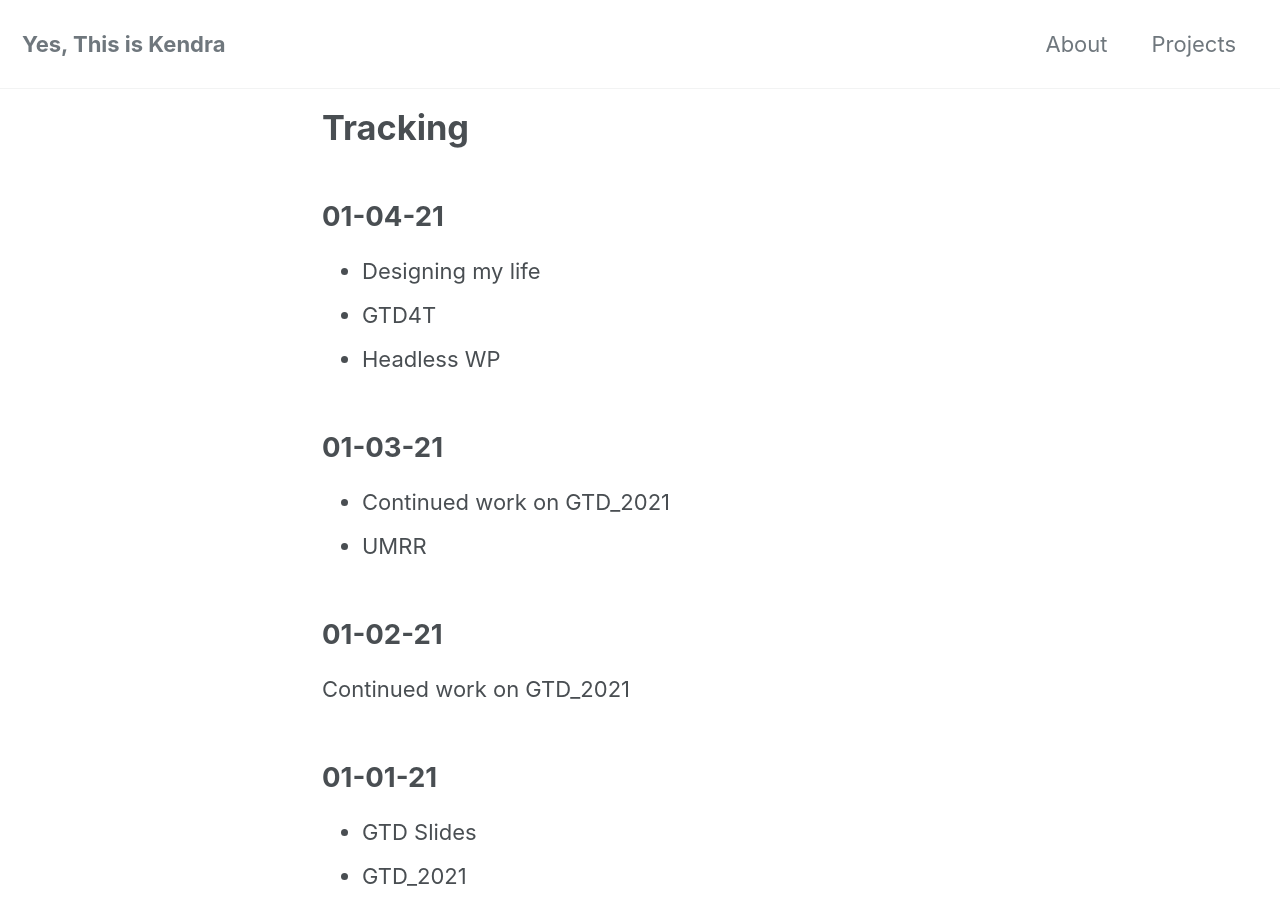
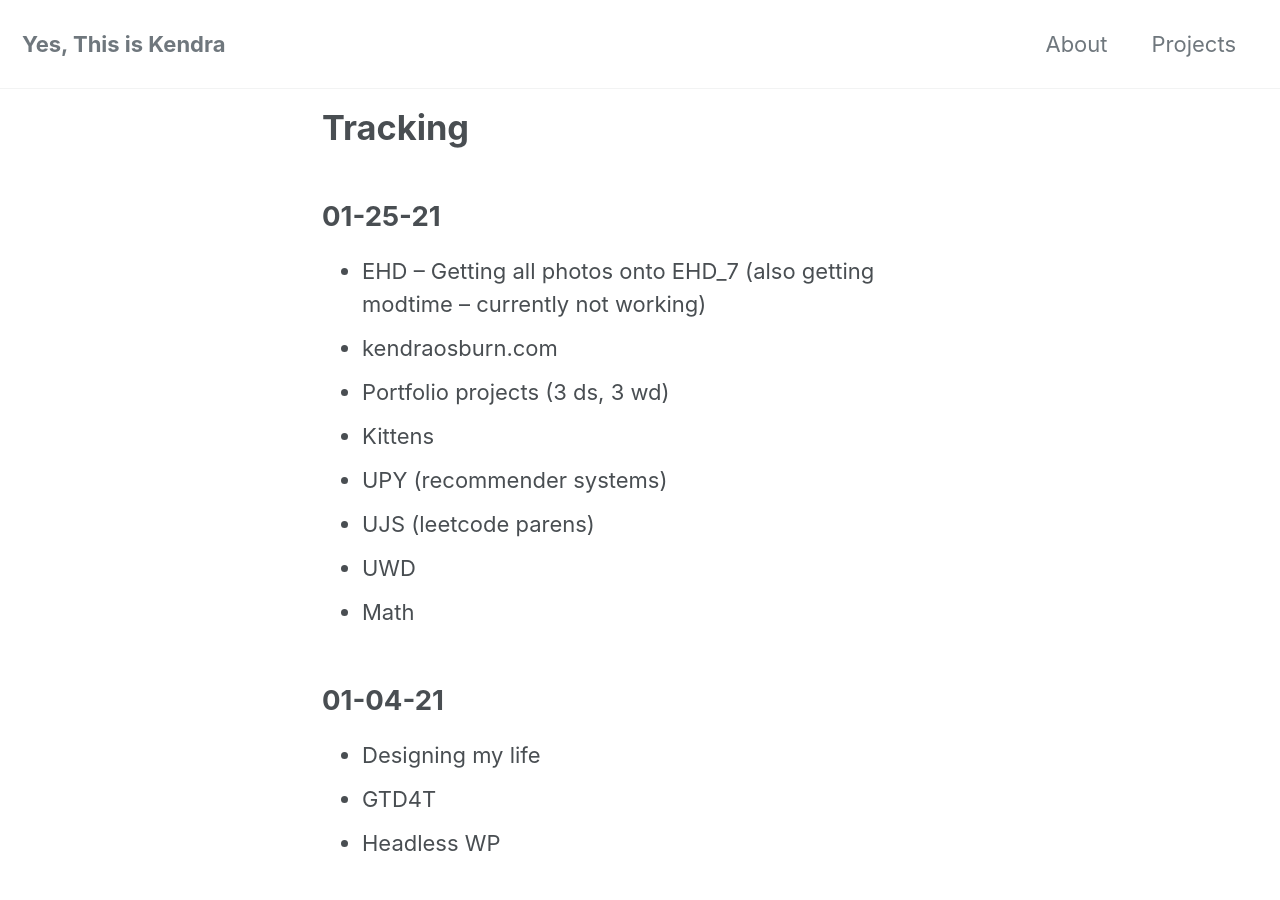
Before and after one commit to yesthisiskendra/yesthisiskendra.github.io, a Jekyll site: the page built from _pages/tracking.md, in a window 1280 px wide and 900 px high. Built offline with Jekyll 4.4.1, drawn with Linux system fonts in a browser that asks for light colours; cached includes are drawn as plain includes; nearby versions of some CDN libraries.

Commit message:
Add tracking

```diff
--- a/_pages/tracking.md
+++ b/_pages/tracking.md
@@ -3,6 +3,17 @@ layout: home
 title: "Tracking"
 permalink: /tracking/
 ---
+
+## 01-25-21
+
+* EHD -- Getting all photos onto EHD_7 (also getting modtime -- currently not working)
+* kendraosburn.com
+* Portfolio projects (3 ds, 3 wd)
+* Kittens
+* UPY (recommender systems)
+* UJS (leetcode parens)
+* UWD
+* Math
 
 ## 01-04-21
 
```
